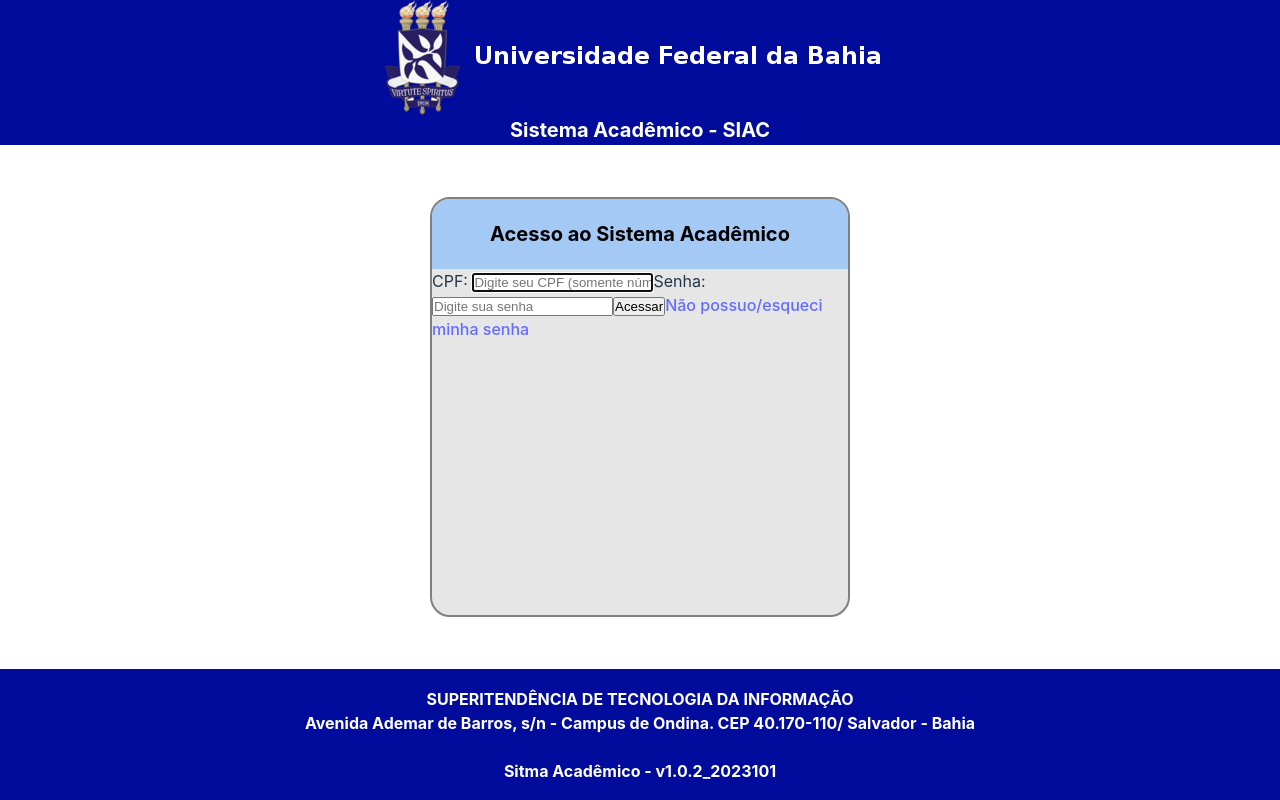
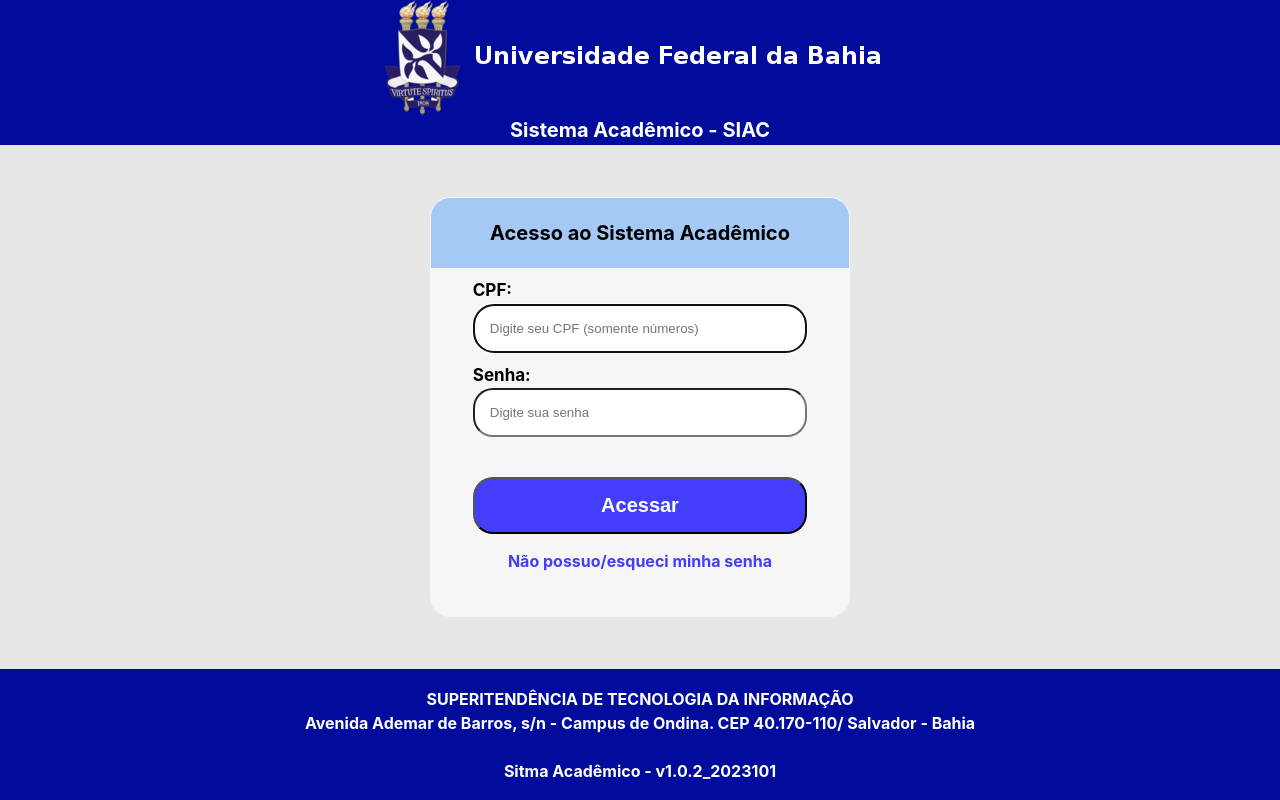
Before and after one commit to JoseRaimundo27/SIAC-UFBA, a React (Vite) app in the folder Siac/: page / in a window 1280 px wide. Built offline with nearby package versions, Linux system fonts and the light colour scheme.

Commit message:
finalizando tela de login

```diff
--- a/Siac/src/App.css
+++ b/Siac/src/App.css
@@ -1,7 +1,9 @@
 :root{
   --global-primary-color: rgb(2, 12, 156);
-  --background-primary-color: rgb(231, 230, 230);
+  --background-primary-color:  #e7e7e7;
+  --background-secondary-color: #f6f6f6;
   --global-secondary-color: #a4c9f5;
+  --btn-color: #423ef9;
 }
 *{
   box-sizing: border-box;
--- a/Siac/src/Components/Login/login.css
+++ b/Siac/src/Components/Login/login.css
@@ -23,16 +23,17 @@
     display: flex;
     justify-content: center;
     align-items: center;
+    background-color: var(--background-primary-color);
 }
 .login{
-    background-color: var(--background-primary-color);
+    background-color: var(--background-secondary-color);
     height: 420px;
     width: 420px;
     display: flex;
     flex-direction: column;
     align-items: center;
-
-    border: 2px solid gray;
+    border: 1px solid var(--background-secondary-color);
+    box-shadow: 0px 0px 0px 0px rgba(0,0,0,0.75);
     border-radius: 20px;
     overflow: hidden;
 
@@ -46,8 +47,49 @@
     align-items: center;
     font-size: 20px;
     width: 100%;
-    height: 70px;
+    min-height: 70px;
 
+}
+form{
+    display: flex;
+    flex-direction: column;
+    height: 100%;
+    width: 80%;
+
+}
+form label{
+    color: black;
+    font-weight: bold;
+    padding-top: 10px;
+    font-size: 17px;
+
+}
+form input{
+    color: black;
+    padding: 15px;
+    background-color: white;
+    border-radius: 20px;
+}
+.btn-acessar{
+    width: 100%;
+    padding-top: 40px;
+    padding-bottom: 15px;
+    display: flex;
+    flex-direction: column;
+    align-items: center;
+}
+form .btn{
+    color: white;
+    background-color: var(--btn-color);
+    width: 100%;
+    font-weight: bold;
+    font-size: 20px;
+    cursor: pointer;
+}
+form a{
+    align-self: center;
+    color: var(--btn-color);
+    font-weight: bold;
 }
 .rodape{
     display: flex;
--- a/Siac/src/Components/Login/login.jsx
+++ b/Siac/src/Components/Login/login.jsx
@@ -21,7 +21,10 @@
               <input type="email" placeholder="Digite seu CPF (somente números)" autofocus="true" />
               <label for="password">Senha: </label>
               <input type="password" placeholder="Digite sua senha" />
-              <input type="submit" value="Acessar" class="btn" />
+              <div className="btn-acessar">
+                <input type="submit" value="Acessar" class="btn" />
+              </div>
+
               <a href="/">Não possuo/esqueci minha senha</a>
             </form>
           </div>
```
